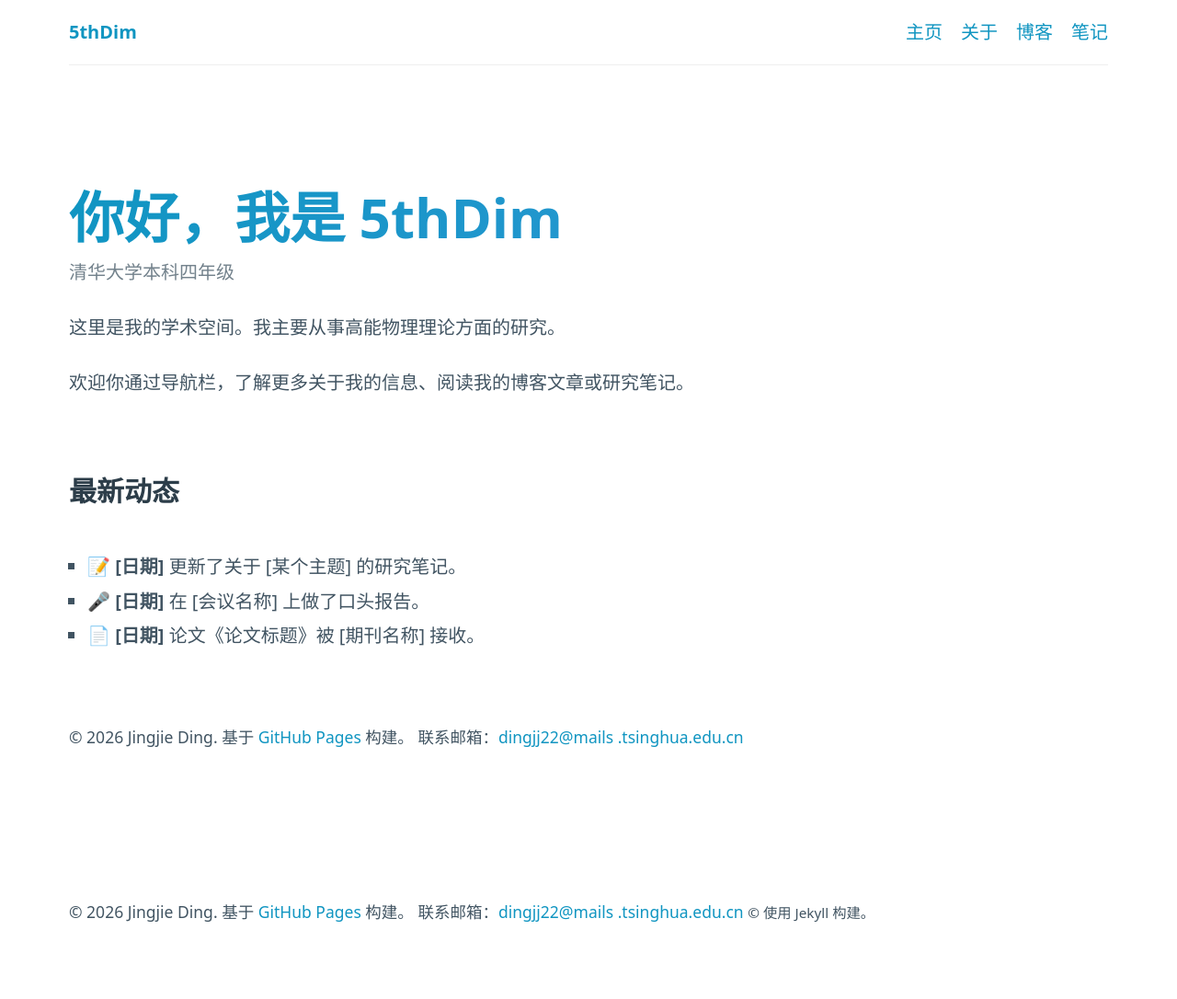
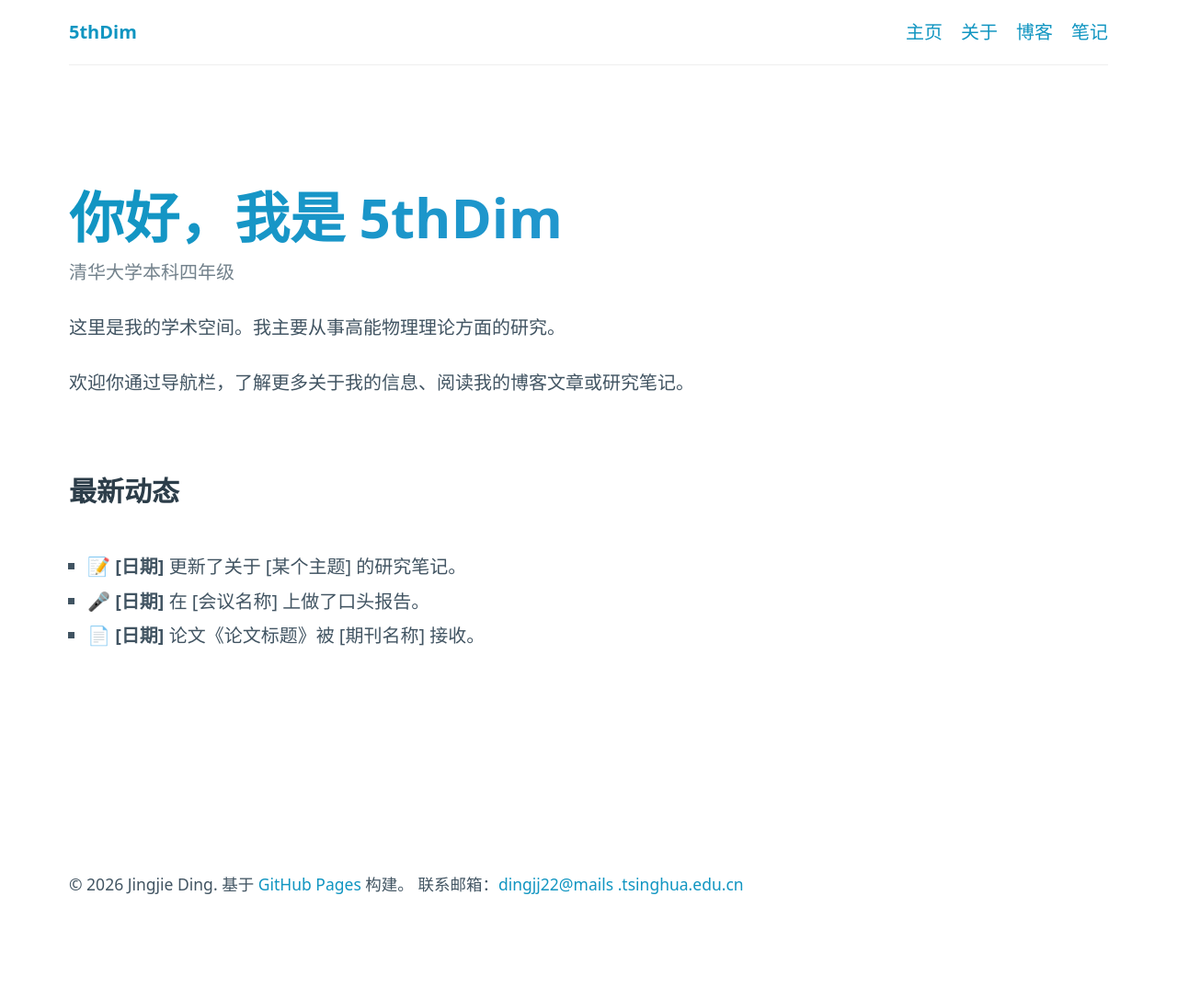
Before and after one commit to 5thDim/5thDim.github.io, a Jekyll site: the page built from index.html, in a window 1280 px wide. Shown: the whole page at 92% size. Built offline with Jekyll 4.4.1, drawn with Linux system fonts in a browser that asks for light colours; after the commit the page ends 1056 px from its top, so only the background shows below that.

Commit message:
又一次修改了default和index。

```diff
--- a/_layouts/default.html
+++ b/_layouts/default.html
@@ -27,9 +27,7 @@
     <footer class="container">
         <small>
             © 2026 Jingjie Ding. 基于 <a href="https://pages.github.com" target="_blank">GitHub Pages</a> 构建。
-            联系邮箱：<a href="dingjj22@mails .tsinghua.edu.cn">dingjj22@mails .tsinghua.edu.cn</a>
-        <small>
-            © 使用 Jekyll 构建。</small>
+            联系邮箱：<a href="dingjj22@mails .tsinghua.edu.cn">dingjj22@mails .tsinghua.edu.cn</a> </small>
     </footer>
 </body>
 </html>
--- a/index.html
+++ b/index.html
@@ -21,10 +21,3 @@ title: 主页
         </ul>
     </section>
 </main>
-    <!-- 页脚 -->
-    <footer class="container">
-        <small>
-            © 2026 Jingjie Ding. 基于 <a href="https://pages.github.com" target="_blank">GitHub Pages</a> 构建。
-            联系邮箱：<a href="dingjj22@mails .tsinghua.edu.cn">dingjj22@mails .tsinghua.edu.cn</a>
-        </small>
-    </footer>
```
Lines whose indentation alone changed are shown as unchanged.
